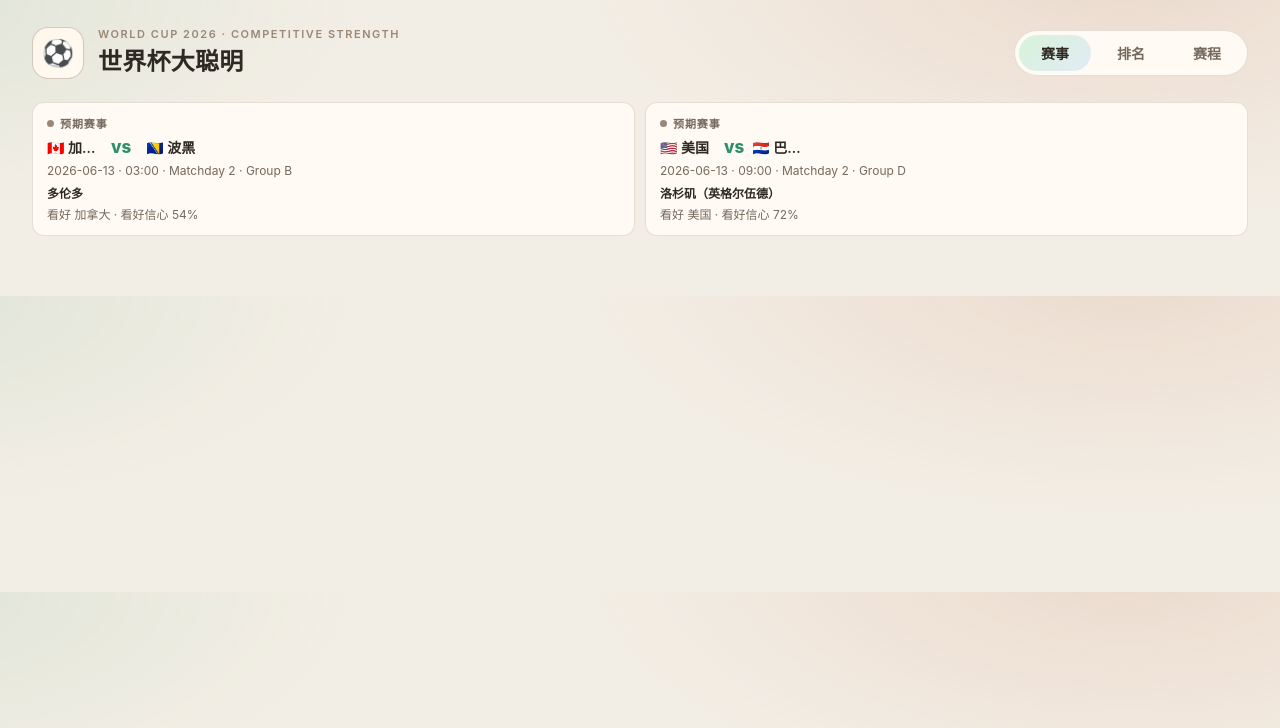
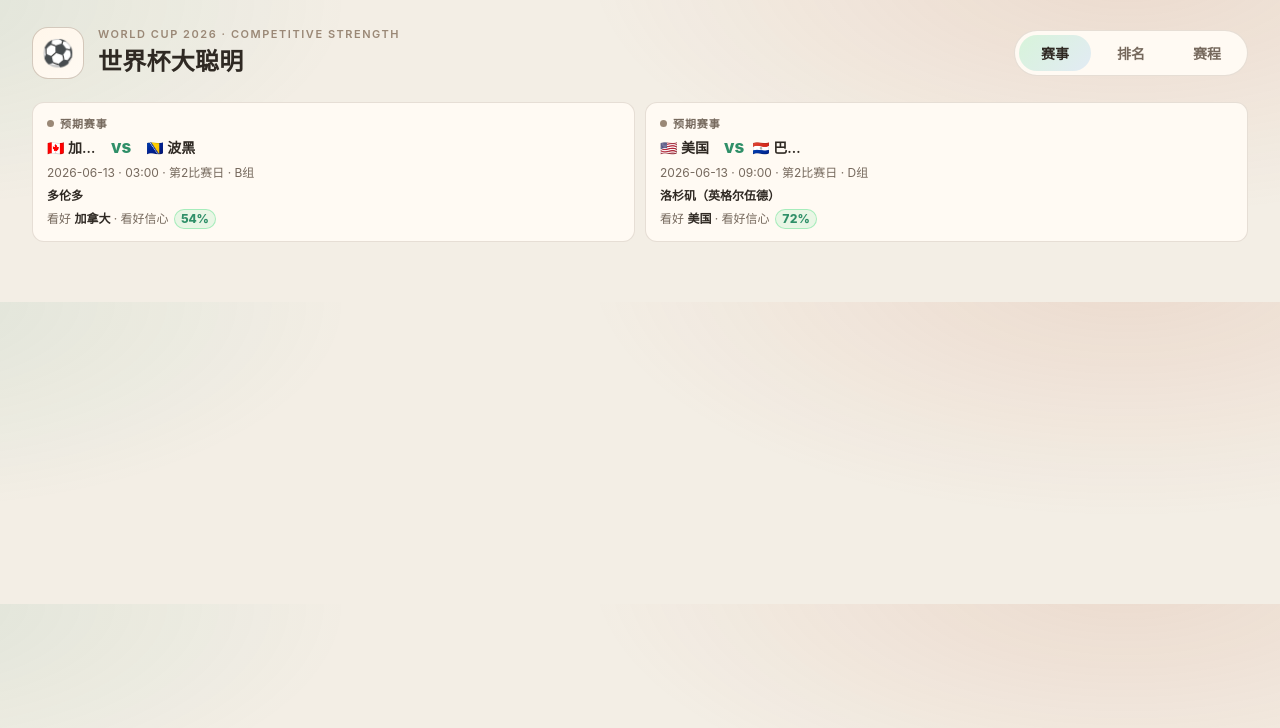
Before and after one commit to mashall1991/world-cup-rating, a Vue app: page / in a window 1280 px wide. Shown: the top 728 px of the page. Built offline with nearby package versions, Linux system fonts and the light colour scheme; no server answers.

Commit message:
Polish event match cards

```diff
--- a/src/components/LiveBanner.vue
+++ b/src/components/LiveBanner.vue
@@ -21,7 +21,7 @@ const cards = computed(() => {
   return getFeaturedBannerMatches().map((local) => {
     const teamA = findTeamByName(local.team1);
     const teamB = findTeamByName(local.team2);
-    const stageText = [local.round, local.group].filter(Boolean).join(" · ");
+    const stageText = [formatStageLabel(local.round), formatGroupLabel(local.group)].filter(Boolean).join(" · ");
     const venueText = formatVenueName(local.ground);
     const status = getBannerMatchStatus(local);
     // 置顶卡片展示模型预测；已完赛场次额外展示命中结果。
@@ -54,7 +54,35 @@ const stats = computed(() => {
 
 function predictionParts(text) {
   const match = /^(预测命中|平局风险命中)(.*)$/.exec(text ?? "");
-  return match ? { hit: match[1], rest: match[2] } : { hit: "", rest: text };
+  const hit = match ? match[1] : "";
+  const rest = match ? match[2] : (text ?? "");
+  const favorite = /^(看好\s+)(.+?)(\s*·\s*看好信心\s+)(\d+%)(.*)$/.exec(rest);
+  if (favorite) {
+    return {
+      hit,
+      prefix: favorite[1],
+      favorite: favorite[2],
+      confidencePrefix: favorite[3],
+      confidence: favorite[4],
+      suffix: favorite[5] ?? ""
+    };
+  }
+  return { hit, prefix: "", favorite: "", confidencePrefix: "", confidence: "", suffix: rest };
+}
+
+function formatStageLabel(value) {
+  const text = String(value ?? "").trim();
+  if (!text) return "";
+  const matchday = /^Matchday\s+(\d+)$/i.exec(text);
+  if (matchday) return `第${matchday[1]}比赛日`;
+  return text.replace(/^Group Stage$/i, "小组赛");
+}
+
+function formatGroupLabel(value) {
+  const text = String(value ?? "").trim();
+  if (!text) return "";
+  const group = /^(?:Group|GROUP_)\s*_?([A-L])$/i.exec(text);
+  return group ? `${group[1].toUpperCase()}组` : text;
 }
 
 function scheduleBannerClock() {
@@ -116,7 +144,7 @@ function onCardClick(card) {
       <span class="live-venue">{{ card.venueText }}</span>
       <span v-if="card.predictText || card.odds" class="live-card-info">
         <span v-if="card.predictText" class="live-predict" :class="{ hit: card.predictParts.hit }">
-          <strong v-if="card.predictParts.hit">{{ card.predictParts.hit }}</strong>{{ card.predictParts.rest }}
+          <strong v-if="card.predictParts.hit">{{ card.predictParts.hit }}</strong>{{ card.predictParts.prefix }}<strong v-if="card.predictParts.favorite" class="live-favorite-team">{{ card.predictParts.favorite }}</strong>{{ card.predictParts.confidencePrefix }}<span v-if="card.predictParts.confidence" class="live-confidence">{{ card.predictParts.confidence }}</span>{{ card.predictParts.suffix }}
         </span>
         <span v-if="card.odds" class="live-odds">{{ card.odds }}</span>
       </span>
--- a/src/styles.css
+++ b/src/styles.css
@@ -352,6 +352,25 @@ h1, h2, h3 { color: var(--text-strong); margin: 0; }
 .live-predict.hit strong {
   color: var(--accent);
   font-weight: 800;
+}
+
+.live-favorite-team {
+  color: var(--text-strong);
+  font-weight: 800;
+}
+
+.live-confidence {
+  display: inline-flex;
+  align-items: center;
+  margin-left: 2px;
+  padding: 1px 6px;
+  border: 1px solid rgba(74, 222, 128, 0.42);
+  border-radius: 999px;
+  background: rgba(74, 222, 128, 0.12);
+  color: var(--accent);
+  font-weight: 800;
+  font-variant-numeric: tabular-nums;
+  white-space: nowrap;
 }
 
 .live-odds {
```
